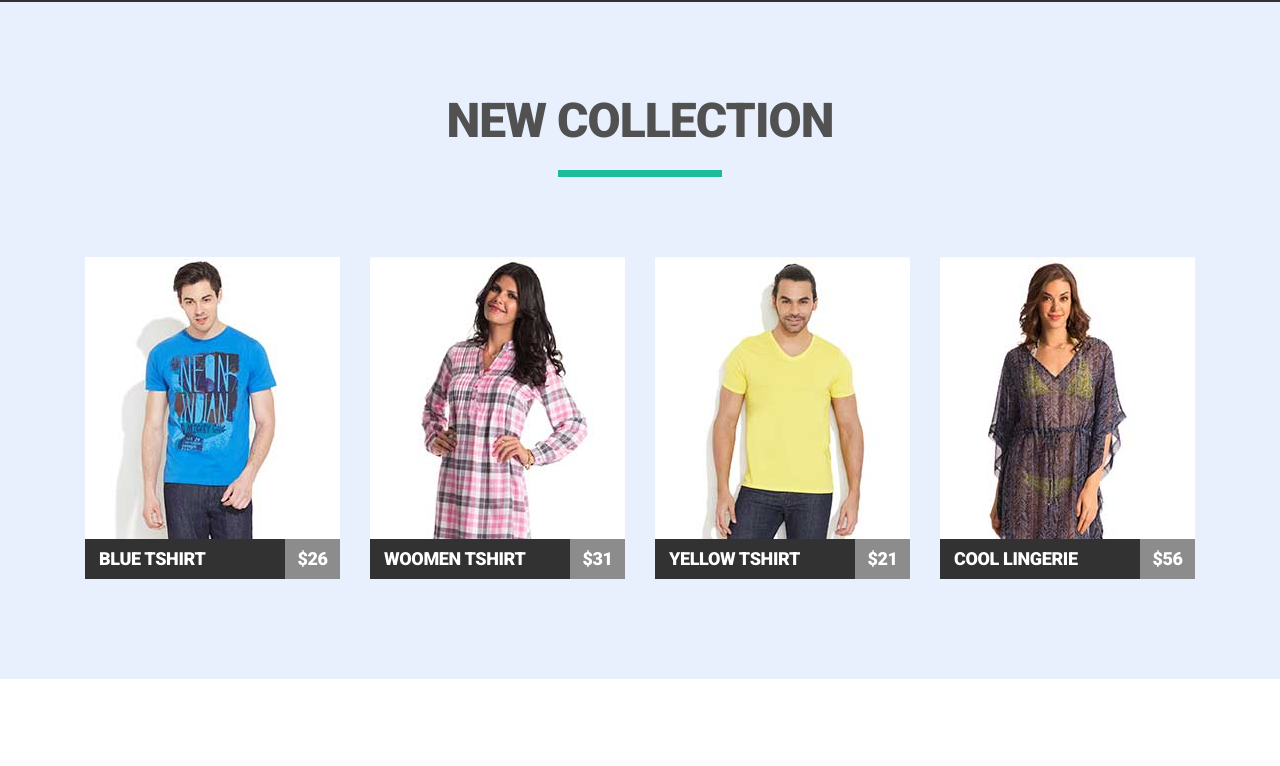
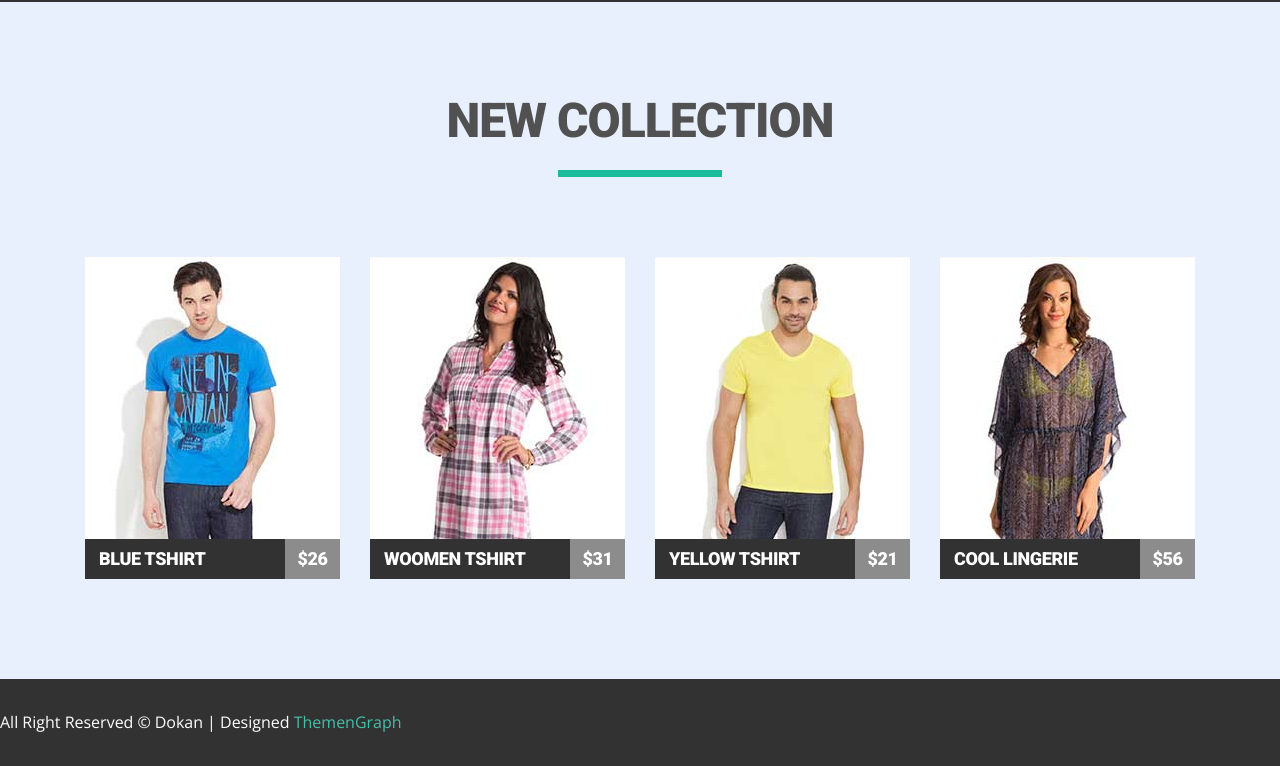
Before and after one commit to MaxDanylov/goit-fe-module-05, a plain HTML site: page index.html in a window 1280 px wide. Shown: the part 693-1459 px from the top of the page. Before the commit the page ends 1372 px from the top, so only its background shows below. Drawn offline with nearby package versions, Linux system fonts and the light colour scheme.

Commit message:
relese 1

```diff
--- a/css/style.css
+++ b/css/style.css
@@ -312,3 +312,37 @@ header {
   text-transform: uppercase;
   vertical-align: top;
 }
+/* FOOTER */
+footer {
+  padding: 34px 0px;
+  background-color: #323232;
+}
+footer div {
+  font-size: 0;
+  margin: 0 auto;
+}
+.copyright,
+.design,
+.copyright-title,
+.design-title {
+  display: inline-block;
+  margin: 0;
+  padding: 0;
+  text-transform: capitalize;
+  font-family: "Open Sans", "Arial", sans-serif;
+  font-size: 16px;
+  font-weight: 400;
+  line-height: 1.2;
+  color: #fefefe;
+}
+.design-title {
+  color: #46bfa9;
+}
+.copyright-title::before {
+  content: "\00A9";
+  padding: 0px 4px;
+}
+.design::before {
+  content: "\007C ";
+  padding: 0px 0px 0px 4px;
+}
--- a/index.html
+++ b/index.html
@@ -253,7 +253,16 @@
         </ul>
       </section>
       <!-- FOOTER -->
-      <footer></footer>
+      <footer>
+        <div class="conteiner">
+          <p class="copyright">
+            all right reserved<span class="copyright-title">dokan</span>
+          </p>
+          <p class="design">
+            designed <span class="design-title">ThemenGraph</span>
+          </p>
+        </div>
+      </footer>
     </main>
   </body>
 </html>
```
